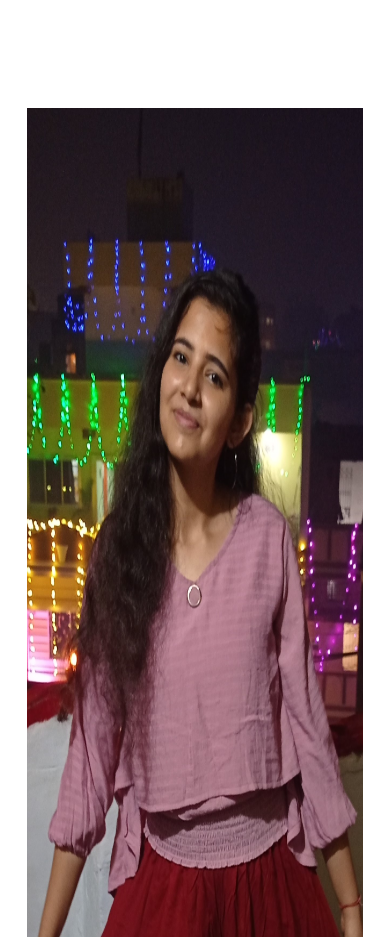
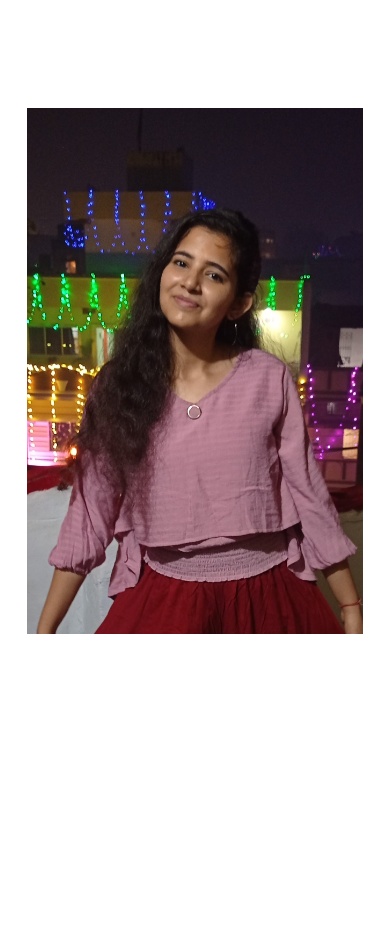
Before and after one commit to namrata4496/My-Portfolio, a plain HTML site: page about.html in a window 390 px wide. Shown: the part 544-1481 px from the top of the page. Drawn offline with nearby package versions, Linux system fonts and the light colour scheme.

Commit message:
img-fluid class added in About Page Image to make image responsive

```diff
--- a/about.html
+++ b/about.html
@@ -61,7 +61,7 @@
       <div class="container">
       <div class=" conatiner wrapper" style="margin-bottom: 4em;">
         <div class="sidebar">
-            <img class="img" src="Images/about_photo.jpg">
+            <img class="img img-fluid" src="Images/about_photo.jpg">
         </div>
         <div class="main">
 
```
